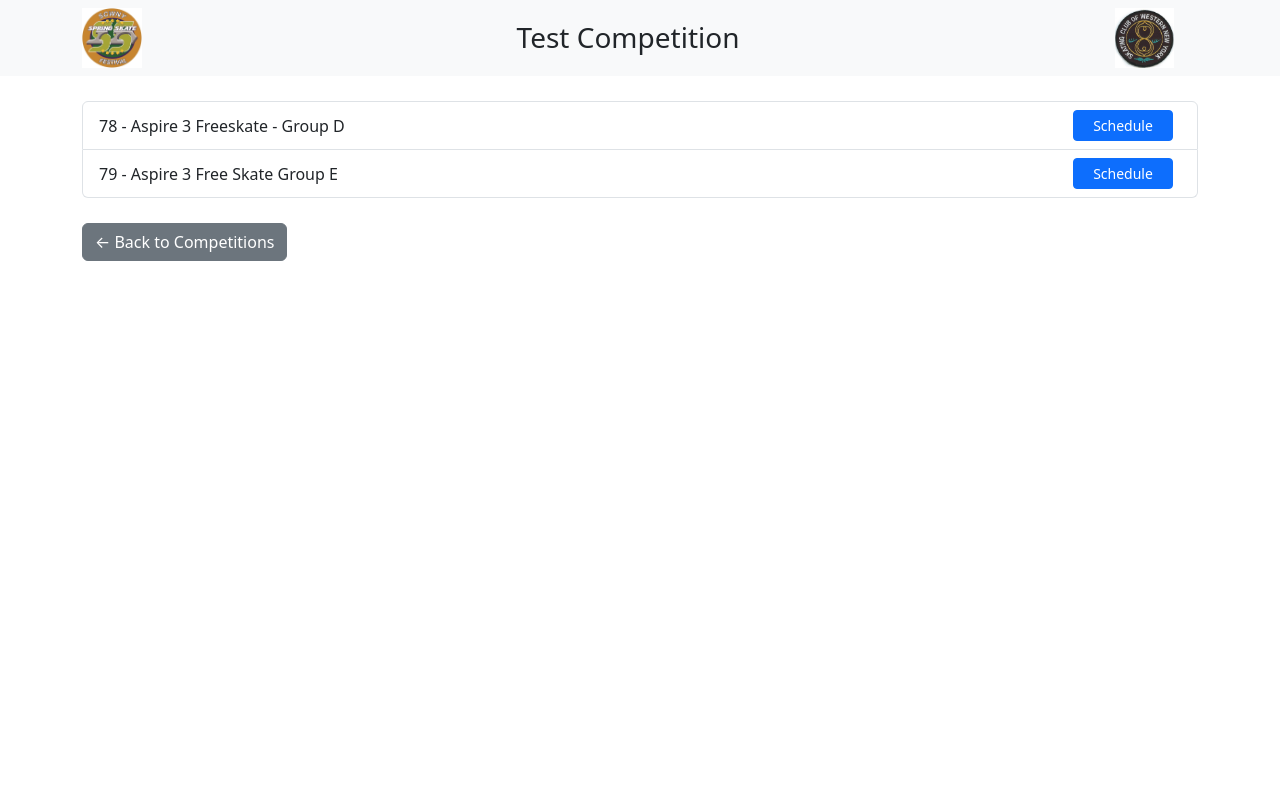
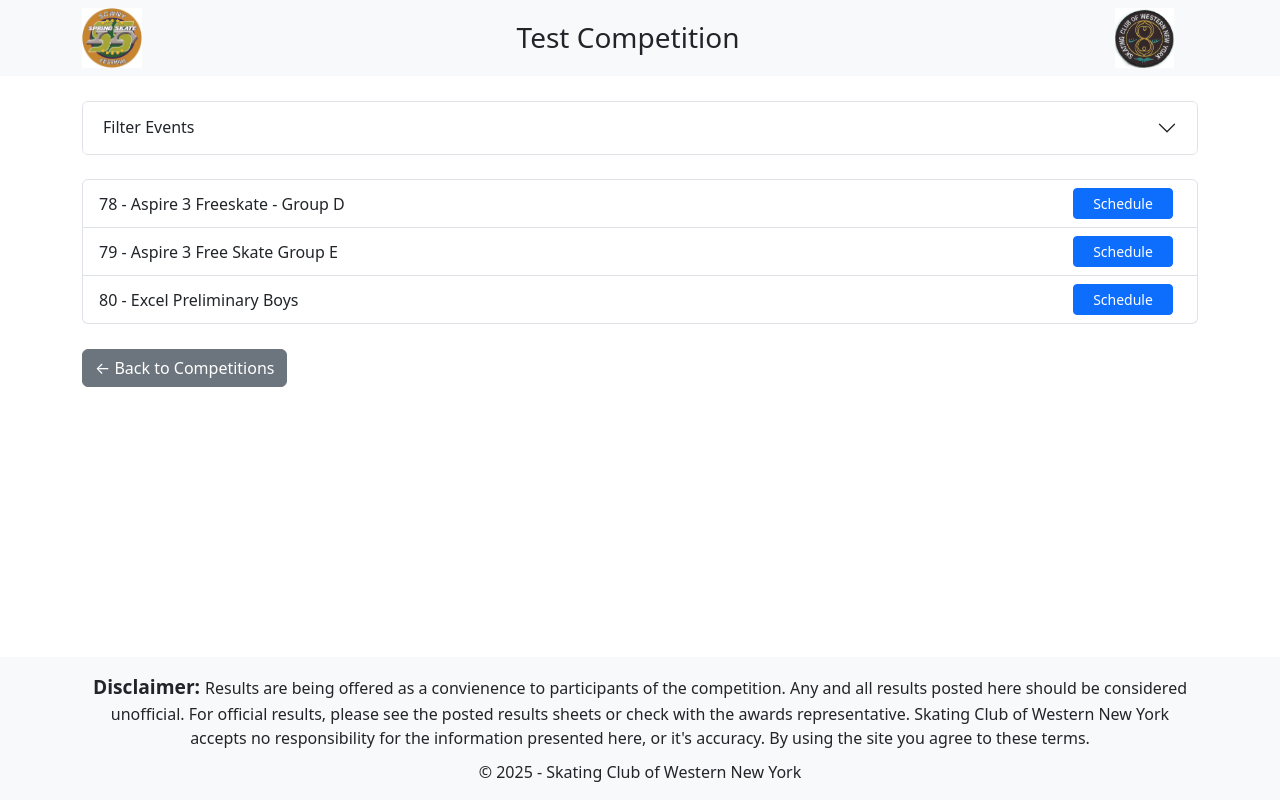
Before and after one commit to scwny/skate-results, a Django app: page /competition/1/ in a window 1280 px wide. Run offline with Django 5.2, Linux system fonts and the light colour scheme; data comes from the database, SQL or seed files in the repository.

Commit message:
Added basic filtering

```diff
--- a/core/migrations/DataPopulate2.py
+++ b/core/migrations/DataPopulate2.py
@@ -51,7 +51,7 @@ def backwards(apps, schema_editor):
 
     # Remove the event #2 and its scheduled skaters
     try:
-        comp = Competition.objects.get(name="May Skate")
+        comp = Competition.objects.get(name="Test Competition")
         event2 = Event.objects.get(competition=comp, eventNumber=2)
     except (Competition.DoesNotExist, Event.DoesNotExist):
         return
--- a/core/views.py
+++ b/core/views.py
@@ -1,7 +1,10 @@
 from django.shortcuts import render
 from decouple import config
 from django.views.generic import ListView, DetailView
-from .models import Competition, Event, ScheduledSkater
+from .models import Competition, Event, ScheduledSkater, Skater, Club
+from django.db.models import Q
+import logging
+logger = logging.getLogger(__name__)
 
 # Create your views here.
 from django.http import HttpResponse
@@ -13,11 +16,6 @@ def ping(request):
 def competitions(request):
     return HttpResponse(f"Competitions")
 
-class EventListView(ListView):
-    model               = Event
-    context_object_name = 'events'
-    template_name       = 'core/event_list.html'
-    paginate_by         = 500
 
 class EventScheduleView(DetailView):
     model               = Event
@@ -66,10 +64,37 @@ class CompetitionEventListView(ListView):
     paginate_by         = 25
 
     def get_queryset(self):
-        return Event.objects.filter(competition_id=self.kwargs['pk'])
+        qs = Event.objects.filter(competition_id=self.kwargs['pk']).distinct()
+
+        # Read GET parameters
+        event_name = self.request.GET.get('event_name', '')
+        skater_name = self.request.GET.get('skater_name', '')
+        club_name = self.request.GET.get('club_name', '')
+
+        logger.info(f"Filters: event_name={event_name}, skater_name={skater_name}, club_name={club_name}")
+
+        if event_name:
+            qs = qs.filter(name__icontains=event_name)
+
+        if skater_name:
+            qs = qs.filter(
+                Q(event__skater__firstName__icontains=skater_name) |
+                Q(event__skater__lastName__icontains=skater_name)
+            )
+
+        if club_name:
+            qs = qs.filter(
+                event__skater__club__name__icontains=club_name
+            )
+
+        return qs.distinct()
 
     def get_context_data(self, **kwargs):
         ctx = super().get_context_data(**kwargs)
-        # so your event_list.html can show the parent competition
         ctx['competition'] = Competition.objects.get(pk=self.kwargs['pk'])
+        ctx['filters'] = {
+            'event_name': self.request.GET.get('event_name', ''),
+            'skater_name': self.request.GET.get('skater_name', ''),
+            'club_name': self.request.GET.get('club_name', ''),
+        }
         return ctx
--- a/skate_results/templates/base.html
+++ b/skate_results/templates/base.html
@@ -8,8 +8,21 @@
   <!-- Bootstrap CSS CDN -->
   <link href="https://cdn.jsdelivr.net/npm/bootstrap@5.3.0/dist/css/bootstrap.min.css" rel="stylesheet">
   <style>
+    html, body {
+      height: 100%;
+    }
+    body {
+      display: flex;
+      flex-direction: column;
+    }
+    main {
+      flex: 1 0 auto; /* Main grows to fill space */
+    }
+    footer {
+      flex-shrink: 0; /* Footer stays at the bottom */
+    }
+
     .logo { max-height: 60px; }
-    body {  }
     nav { margin-bottom: 25px;}
   </style>
 </head>
@@ -49,9 +62,20 @@
     </div>
   </nav>
 
-  <div class="container">
+  <main class="container">
     {% block content %}{% endblock %}
-  </div>
+  </main>
+  <footer class="bg-light text-center py-3">
+    <div class="container">
+      <div>
+        <strong style='font-size:larger'>Disclaimer: </strong>Results are being offered as a convienence to participants of the competition.  Any and all results posted here should be considered unofficial.  For official results, please see the posted results sheets or check with the awards representative.  Skating Club of Western New York accepts no responsibility for the information presented here, or it's accuracy.  By using the site you agree to these terms.
+      </div>
+      <div style="margin-top:10px;">
+        &copy; 2025 - Skating Club of Western New York
+      </div>
+    </div>
+  </footer>
+
 
   <!-- Bootstrap JS CDN -->
   <script src="https://cdn.jsdelivr.net/npm/bootstrap@5.3.0/dist/js/bootstrap.bundle.min.js"></script>
--- a/skate_results/templates/core/competition_list.html
+++ b/skate_results/templates/core/competition_list.html
@@ -4,7 +4,6 @@
 {% block title %}All Competitions{% endblock %}
 {% block competition_name %}Competitions{% endblock %}
 {% block content %}
-  <h1></h1>
   <ul class="list-group">
     {% for comp in competitions %}
       <li class="list-group-item d-flex justify-content-between align-items-center">
--- a/skate_results/templates/core/event_list.html
+++ b/skate_results/templates/core/event_list.html
@@ -11,6 +11,42 @@
   }
 </style>
 
+
+<!-- Collapsible Filter Box -->
+<div class="accordion mb-4" id="filterAccordion">
+  <div class="accordion-item">
+    <h2 class="accordion-header" id="headingFilter">
+      <button class="accordion-button collapsed" type="button" data-bs-toggle="collapse" data-bs-target="#collapseFilter" aria-expanded="false" aria-controls="collapseFilter">
+        Filter Events
+      </button>
+    </h2>
+    <div id="collapseFilter" class="accordion-collapse collapse" aria-labelledby="headingFilter" data-bs-parent="#filterAccordion">
+      <div class="accordion-body">
+        <form method="get" class="row g-3">
+          <div class="col-md-4">
+            <label for="event_name" class="form-label">Event Name</label>
+            <input type="text" id="event_name" name="event_name" class="form-control" value="{{ filters.event_name }}">
+          </div>
+          <div class="col-md-4">
+            <label for="skater_name" class="form-label">Skater Name</label>
+            <input type="text" id="skater_name" name="skater_name" class="form-control" value="{{ filters.skater_name }}">
+          </div>
+          <div class="col-md-4">
+            <label for="club_name" class="form-label">Club Name</label>
+            <input type="text" id="club_name" name="club_name" class="form-control" value="{{ filters.club_name }}">
+          </div>
+
+          <div class="col-12 text-end">
+            <button type="submit" class="btn btn-primary">Apply Filters</button>
+            <a href="{% url 'competition_events' competition.pk %}" class="btn btn-outline-secondary">Reset</a>
+          </div>
+        </form>
+      </div>
+    </div>
+  </div>
+</div>
+
+<!-- Event List -->
 <ul class="list-group">
   {% for event in events %}
     <li class="list-group-item d-flex justify-content-between align-items-center">
```
Also changed, not shown: core/middleware.py (added, +14 -0 lines), core/migrations/DataPopulate3.py (added, +63 -0 lines), skate_results/settings.py (+15 -1 lines).
